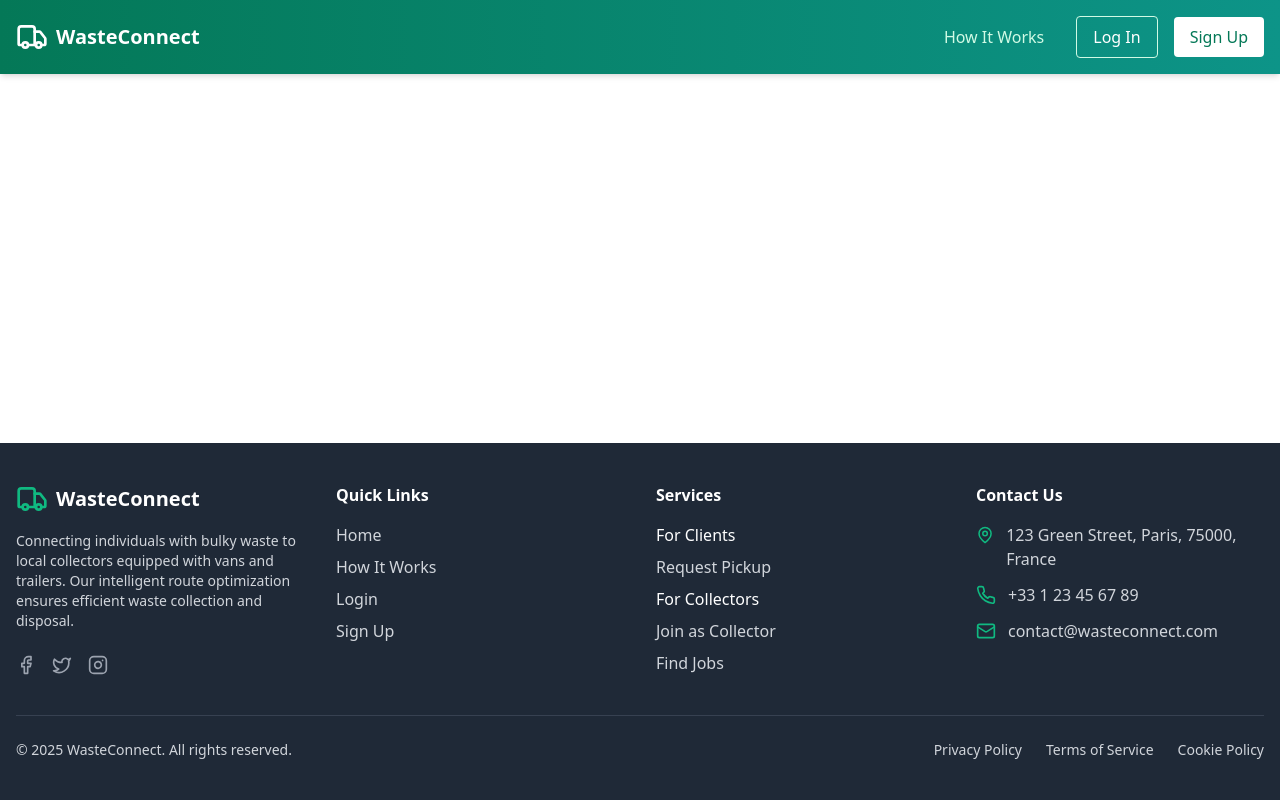
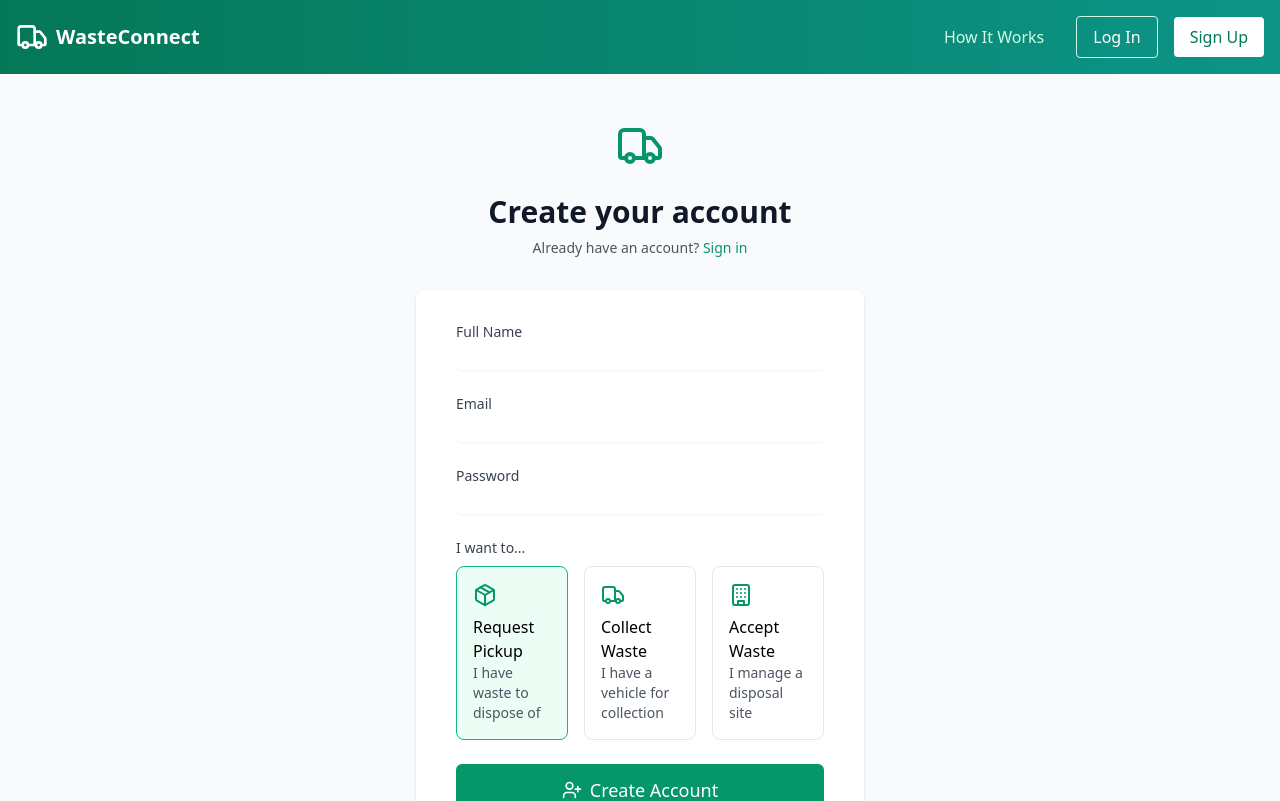
Before and after one commit to pcx-wave/encombrants, a React (Vite) app: page /signup in a window 1280 px wide. Shown: the top 801 px of the page. Built offline with nearby package versions, Linux system fonts and the light colour scheme; no server answers.

Commit message:
Create authentication components

```diff
--- a/src/App.tsx
+++ b/src/App.tsx
@@ -6,6 +6,8 @@ import { RouteProvider } from './contexts/RouteContext';
 import Header from './components/common/Header';
 import Footer from './components/common/Footer';
 import HomePage from './pages/HomePage';
+import LoginPage from './pages/auth/LoginPage';
+import SignUpPage from './pages/auth/SignUpPage';
 import DepositRegister from './pages/Deposit/Register';
 import DepositDashboard from './pages/Deposit/Dashboard';
 import CollectorDashboard from './pages/Collector/Dashboard';
@@ -25,6 +27,8 @@ function App() {
               <main className="flex-grow">
                 <Routes>
                   <Route path="/" element={<HomePage />} />
+                  <Route path="/login" element={<LoginPage />} />
+                  <Route path="/signup" element={<SignUpPage />} />
                   <Route path="/deposit/register" element={<DepositRegister />} />
                   <Route path="/deposit/dashboard" element={<DepositDashboard />} />
                   <Route path="/collector/dashboard" element={<CollectorDashboard />} />
--- /dev/null
+++ b/src/components/auth/LoginForm.tsx
@@ -0,0 +1,79 @@
+import React, { useState } from 'react';
+import { useNavigate } from 'react-router-dom';
+import { LogIn } from 'lucide-react';
+import Button from '../common/Button';
+import { useAuth } from '../../contexts/AuthContext';
+
+const LoginForm: React.FC = () => {
+  const navigate = useNavigate();
+  const { signIn } = useAuth();
+  const [email, setEmail] = useState('');
+  const [password, setPassword] = useState('');
+  const [error, setError] = useState('');
+  const [isLoading, setIsLoading] = useState(false);
+
+  const handleSubmit = async (e: React.FormEvent) => {
+    e.preventDefault();
+    setError('');
+    setIsLoading(true);
+
+    try {
+      await signIn(email, password);
+      navigate('/');
+    } catch (err) {
+      setError('Invalid email or password');
+    } finally {
+      setIsLoading(false);
+    }
+  };
+
+  return (
+    <form onSubmit={handleSubmit} className="space-y-6">
+      {error && (
+        <div className="bg-red-50 text-red-700 p-3 rounded-md text-sm">
+          {error}
+        </div>
+      )}
+
+      <div>
+        <label htmlFor="email" className="block text-sm font-medium text-gray-700">
+          Email
+        </label>
+        <input
+          id="email"
+          type="email"
+          value={email}
+          onChange={(e) => setEmail(e.target.value)}
+          className="mt-1 block w-full rounded-md border-gray-300 shadow-sm focus:border-emerald-500 focus:ring-emerald-500"
+          required
+        />
+      </div>
+
+      <div>
+        <label htmlFor="password" className="block text-sm font-medium text-gray-700">
+          Password
+        </label>
+        <input
+          id="password"
+          type="password"
+          value={password}
+          onChange={(e) => setPassword(e.target.value)}
+          className="mt-1 block w-full rounded-md border-gray-300 shadow-sm focus:border-emerald-500 focus:ring-emerald-500"
+          required
+        />
+      </div>
+
+      <Button
+        type="submit"
+        fullWidth
+        size="lg"
+        isLoading={isLoading}
+        leftIcon={<LogIn className="w-5 h-5" />}
+      >
+        Sign In
+      </Button>
+    </form>
+  );
+};
+
+export default LoginForm;
--- /dev/null
+++ b/src/components/auth/SignUpForm.tsx
@@ -0,0 +1,152 @@
+import React, { useState } from 'react';
+import { useNavigate } from 'react-router-dom';
+import { UserPlus, Truck, Package, Building } from 'lucide-react';
+import Button from '../common/Button';
+import { useAuth } from '../../contexts/AuthContext';
+import { UserRole } from '../../types/auth';
+
+const SignUpForm: React.FC = () => {
+  const navigate = useNavigate();
+  const { signUp } = useAuth();
+  const [name, setName] = useState('');
+  const [email, setEmail] = useState('');
+  const [password, setPassword] = useState('');
+  const [role, setRole] = useState<UserRole>('client');
+  const [error, setError] = useState('');
+  const [isLoading, setIsLoading] = useState(false);
+
+  const handleSubmit = async (e: React.FormEvent) => {
+    e.preventDefault();
+    setError('');
+    setIsLoading(true);
+
+    try {
+      await signUp(email, password, name, role);
+      navigate('/');
+    } catch (err) {
+      setError('Failed to create account. Please try again.');
+    } finally {
+      setIsLoading(false);
+    }
+  };
+
+  return (
+    <form onSubmit={handleSubmit} className="space-y-6">
+      {error && (
+        <div className="bg-red-50 text-red-700 p-3 rounded-md text-sm">
+          {error}
+        </div>
+      )}
+
+      <div>
+        <label htmlFor="name" className="block text-sm font-medium text-gray-700">
+          Full Name
+        </label>
+        <input
+          id="name"
+          type="text"
+          value={name}
+          onChange={(e) => setName(e.target.value)}
+          className="mt-1 block w-full rounded-md border-gray-300 shadow-sm focus:border-emerald-500 focus:ring-emerald-500"
+          required
+        />
+      </div>
+
+      <div>
+        <label htmlFor="email" className="block text-sm font-medium text-gray-700">
+          Email
+        </label>
+        <input
+          id="email"
+          type="email"
+          value={email}
+          onChange={(e) => setEmail(e.target.value)}
+          className="mt-1 block w-full rounded-md border-gray-300 shadow-sm focus:border-emerald-500 focus:ring-emerald-500"
+          required
+        />
+      </div>
+
+      <div>
+        <label htmlFor="password" className="block text-sm font-medium text-gray-700">
+          Password
+        </label>
+        <input
+          id="password"
+          type="password"
+          value={password}
+          onChange={(e) => setPassword(e.target.value)}
+          minLength={8}
+          className="mt-1 block w-full rounded-md border-gray-300 shadow-sm focus:border-emerald-500 focus:ring-emerald-500"
+          required
+        />
+      </div>
+
+      <div>
+        <label className="block text-sm font-medium text-gray-700 mb-2">
+          I want to...
+        </label>
+        <div className="grid grid-cols-1 md:grid-cols-3 gap-4">
+          <button
+            type="button"
+            onClick={() => setRole('client')}
+            className={`p-4 rounded-lg border text-left ${
+              role === 'client'
+                ? 'border-emerald-500 bg-emerald-50'
+                : 'border-gray-200 hover:border-emerald-200'
+            } transition-colors`}
+          >
+            <Package className="w-6 h-6 text-emerald-600 mb-2" />
+            <div className="font-medium">Request Pickup</div>
+            <div className="text-sm text-gray-600">
+              I have waste to dispose of
+            </div>
+          </button>
+
+          <button
+            type="button"
+            onClick={() => setRole('collector')}
+            className={`p-4 rounded-lg border text-left ${
+              role === 'collector'
+                ? 'border-emerald-500 bg-emerald-50'
+                : 'border-gray-200 hover:border-emerald-200'
+            } transition-colors`}
+          >
+            <Truck className="w-6 h-6 text-emerald-600 mb-2" />
+            <div className="font-medium">Collect Waste</div>
+            <div className="text-sm text-gray-600">
+              I have a vehicle for collection
+            </div>
+          </button>
+
+          <button
+            type="button"
+            onClick={() => setRole('deposit')}
+            className={`p-4 rounded-lg border text-left ${
+              role === 'deposit'
+                ? 'border-emerald-500 bg-emerald-50'
+                : 'border-gray-200 hover:border-emerald-200'
+            } transition-colors`}
+          >
+            <Building className="w-6 h-6 text-emerald-600 mb-2" />
+            <div className="font-medium">Accept Waste</div>
+            <div className="text-sm text-gray-600">
+              I manage a disposal site
+            </div>
+          </button>
+        </div>
+      </div>
+
+      <Button
+        type="submit"
+        fullWidth
+        size="lg"
+        isLoading={isLoading}
+        leftIcon={<UserPlus className="w-5 h-5" />}
+      >
+        Create Account
+      </Button>
+    </form>
+  );
+};
+
+export default SignUpForm;
--- /dev/null
+++ b/src/pages/auth/LoginPage.tsx
@@ -0,0 +1,33 @@
+import React from 'react';
+import { Link } from 'react-router-dom';
+import { Truck } from 'lucide-react';
+import LoginForm from '../../components/auth/LoginForm';
+
+const LoginPage: React.FC = () => {
+  return (
+    <div className="min-h-screen bg-gray-50 flex flex-col justify-center py-12 sm:px-6 lg:px-8">
+      <div className="sm:mx-auto sm:w-full sm:max-w-md">
+        <div className="flex justify-center">
+          <Truck className="w-12 h-12 text-emerald-600" />
+        </div>
+        <h2 className="mt-6 text-center text-3xl font-extrabold text-gray-900">
+          Sign in to your account
+        </h2>
+        <p className="mt-2 text-center text-sm text-gray-600">
+          Or{' '}
+          <Link to="/signup" className="font-medium text-emerald-600 hover:text-emerald-500">
+            create a new account
+          </Link>
+        </p>
+      </div>
+
+      <div className="mt-8 sm:mx-auto sm:w-full sm:max-w-md">
+        <div className="bg-white py-8 px-4 shadow sm:rounded-lg sm:px-10">
+          <LoginForm />
+        </div>
+      </div>
+    </div>
+  );
+};
+
+export default LoginPage;
--- /dev/null
+++ b/src/pages/auth/SignUpPage.tsx
@@ -0,0 +1,33 @@
+import React from 'react';
+import { Link } from 'react-router-dom';
+import { Truck } from 'lucide-react';
+import SignUpForm from '../../components/auth/SignUpForm';
+
+const SignUpPage: React.FC = () => {
+  return (
+    <div className="min-h-screen bg-gray-50 flex flex-col justify-center py-12 sm:px-6 lg:px-8">
+      <div className="sm:mx-auto sm:w-full sm:max-w-md">
+        <div className="flex justify-center">
+          <Truck className="w-12 h-12 text-emerald-600" />
+        </div>
+        <h2 className="mt-6 text-center text-3xl font-extrabold text-gray-900">
+          Create your account
+        </h2>
+        <p className="mt-2 text-center text-sm text-gray-600">
+          Already have an account?{' '}
+          <Link to="/login" className="font-medium text-emerald-600 hover:text-emerald-500">
+            Sign in
+          </Link>
+        </p>
+      </div>
+
+      <div className="mt-8 sm:mx-auto sm:w-full sm:max-w-md">
+        <div className="bg-white py-8 px-4 shadow sm:rounded-lg sm:px-10">
+          <SignUpForm />
+        </div>
+      </div>
+    </div>
+  );
+};
+
+export default SignUpPage;
```
